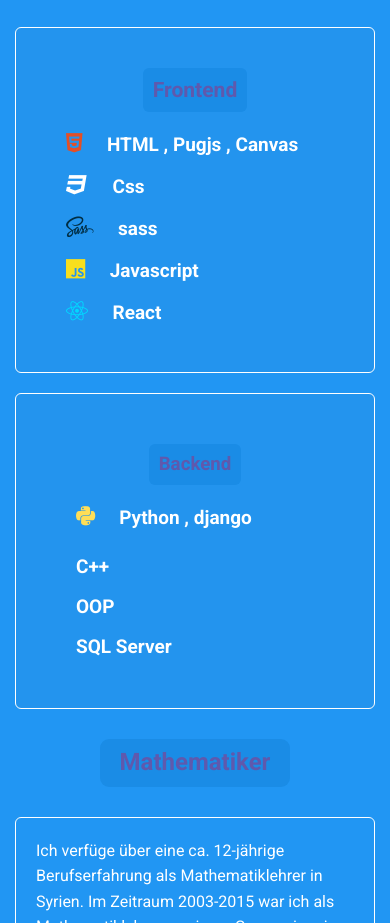
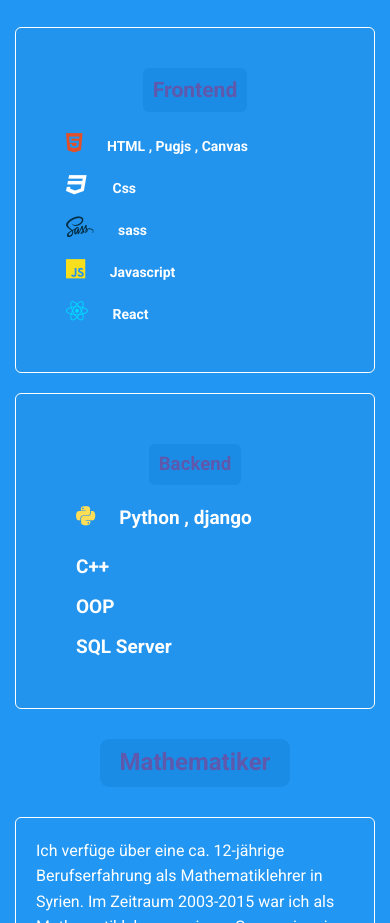
Before and after one commit to bassamalflah/BassaM.D, a plain HTML site: page index.html in a window 390 px wide. Shown: the part 925-1848 px from the top of the page. Drawn offline with Linux system fonts and the light colour scheme.

Commit message:
Update main.css

```diff
--- a/css/main.css
+++ b/css/main.css
@@ -267,7 +267,9 @@
         padding: 40px;
         font-size: 18px;
     }
-
+     .prog .fro span {
+        font-size: 14px;
+    }
     .prog .back {
         width: 100%;
         margin-top: 10px;
```
